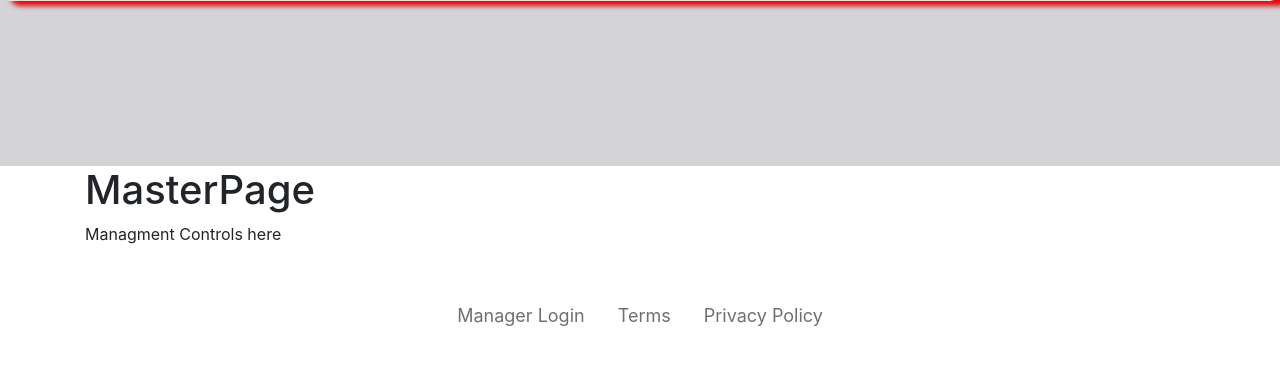
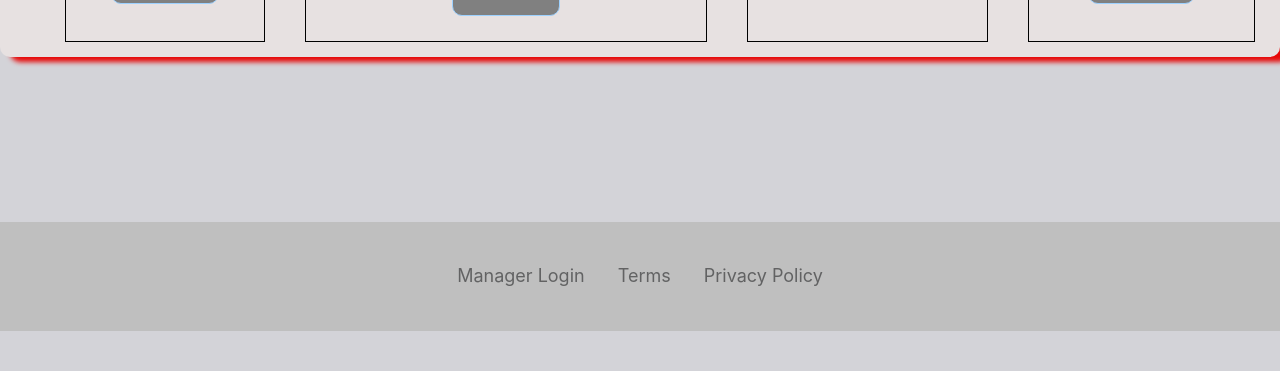
Before and after one commit to Tarnsky/KIT202, a PHP site: page /masterpage.html in a window 1280 px wide. Shown: the part 634-1005 px from the top of the page. After the commit the page ends 965 px from the top, so only its background shows below. Run offline with PHP 8.4, Linux system fonts and the light colour scheme.

Commit message:
masterpage changes

```diff
--- a/PhatCatDelivery/index.html
+++ b/PhatCatDelivery/index.html
@@ -48,9 +48,7 @@
           <li class="nav-item">
             <a class="nav-link" href="account.html">Account</a>
           </li>
-          <li class="nav-item">
-            <a class="nav-link"  data-toggle="modal" data-target="#PartnerregiModal">Become a partner</a>
-          </li>
+
         </ul>
 
 
@@ -430,6 +428,7 @@
         <li class="list-inline-item"><a href="#" class="nav-link"  data-toggle="modal" data-target="#LoginModal">Manager Login</a></li>
         <li class="list-inline-item"><a href="#">Terms</a></li>
         <li class="list-inline-item"><a href="#">Privacy Policy</a></li>
+        <li class="nav-item"><a class="nav-link" href="#" data-toggle="modal" data-target="#PartnerregiModal">Become a partner</a></li>
       </ul>
     </footer>
   </div>
--- a/PhatCatDelivery/masterpage.html
+++ b/PhatCatDelivery/masterpage.html
@@ -57,6 +57,13 @@
       </div>
     </div>
   </nav>
+      <div>
+      </div>
+
+      <div class="container">
+          <h1>MasterPage</h1>
+      </div>
+      </div>
   <div class = "order">
     <div class="panel">
 
@@ -86,14 +93,7 @@
 </div>
   </header>
   <!-- Background image -->
-  <div>
-      </div>
 
-    <div class="container">
-    <h1>MasterPage</h1>
-    <p>Managment Controls here</p>
-    </div>
-  </div>
   <div class="footer">
     <footer>
       <div class="social"><a href="#"><i class="icon ion-social-instagram"></i></a><a href="#"><i class="icon ion-social-snapchat"></i></a><a href="#"><i class="icon ion-social-twitter"></i></a><a href="#"><i class="icon ion-social-facebook"></i></a></div>
--- a/PhatCatDelivery/style.css
+++ b/PhatCatDelivery/style.css
@@ -211,7 +211,7 @@ When a user change the window size, panels are displayed as row.
 */
   .footer{
     padding:40px 0;
-    background-color:#ffffff;
+    background-color: #bfbfbf;
     color:#4b4c4d;
   }
   .footer ul{
```
